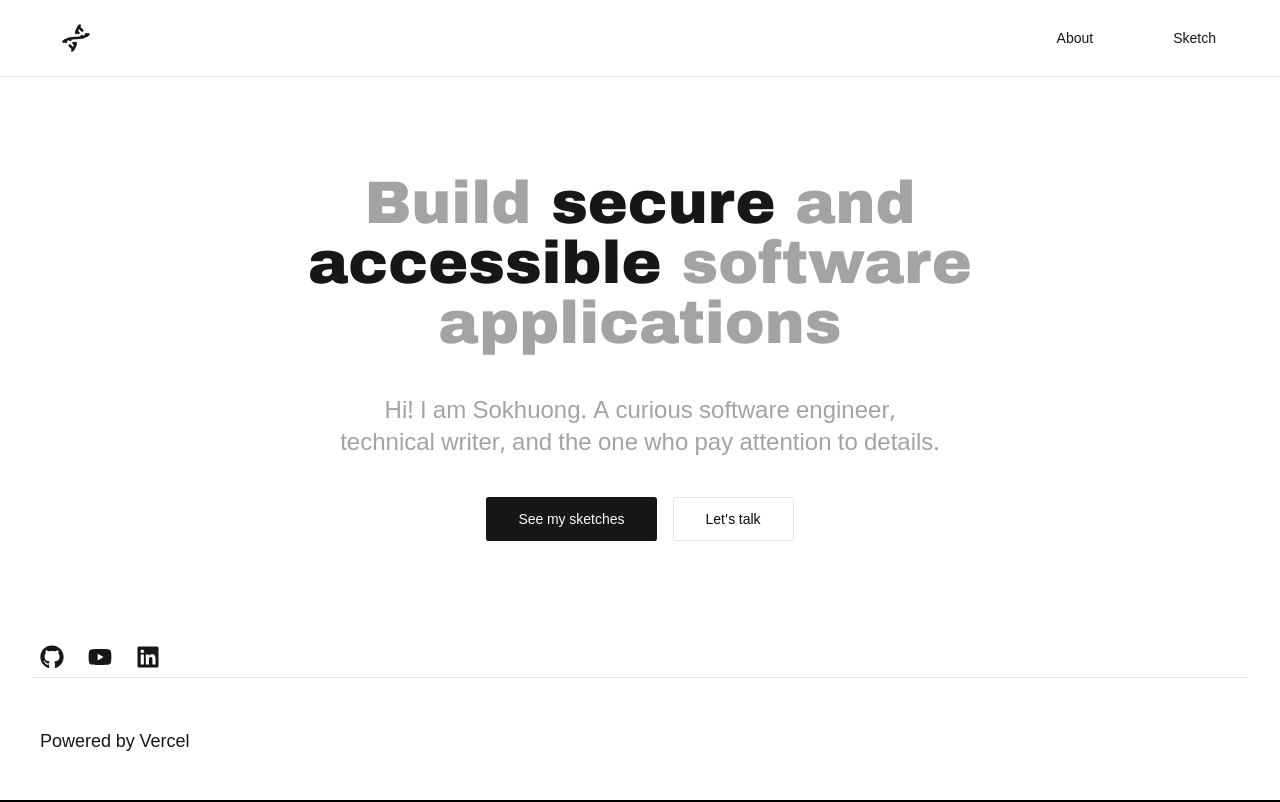
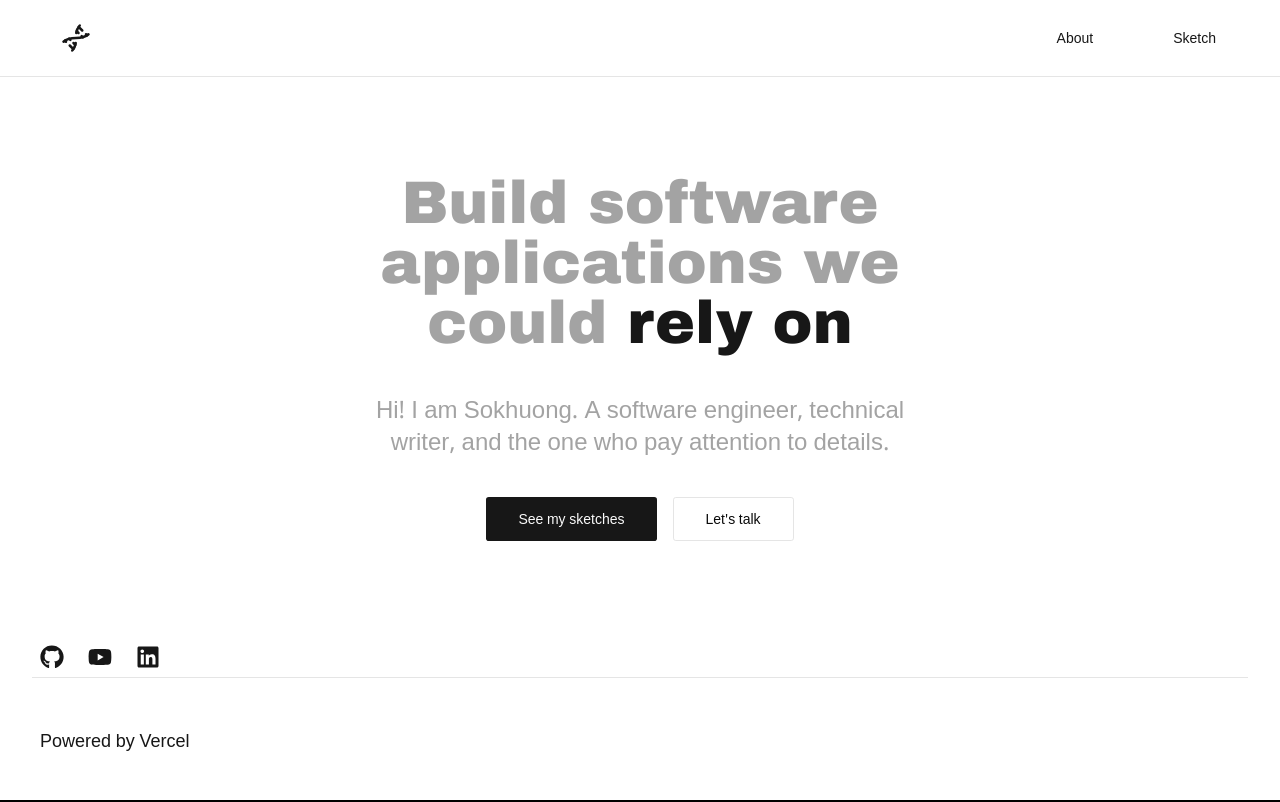
Before and after one commit to sokhuong-uon/sokhuong, a Next.js app: page /en in a window 1280 px wide. Built offline with nearby package versions, Linux system fonts and the light colour scheme.

Commit message:
chore(copy): update copy in home page

```diff
--- a/src/app/[locale]/page.tsx
+++ b/src/app/[locale]/page.tsx
@@ -15,12 +15,12 @@ export default async function Home() {
 				<h1
 					className={`${archivoBlack.className} sm:text-6xl text-balance font-bold antialiased text-center text-3xl xs:text-4xl text-neutral-400 contrast-more:text-neutral-300 [&>em]:text-foreground`}
 				>
-					Build <span className="text-primary">secure</span> and{" "}
-					<span className="text-primary">accessible</span> software applications
+					Build software applications we could{" "}
+					<span className="text-primary">rely on</span>
 				</h1>
 				<p className="text-lg sm:text-xl lg:text-2xl max-w-2xl text-neutral-400 contrast-more:text-neutral-300 text-center text-balance">
-					Hi! I am Sokhuong. A curious software engineer, technical writer, and
-					the one who pay attention to details.
+					Hi! I am Sokhuong. A software engineer, technical writer, and the one
+					who pay attention to details.
 				</p>
 				<div className="flex gap-4">
 					<Button size={"lg"} asChild className="focus:underline">
```
